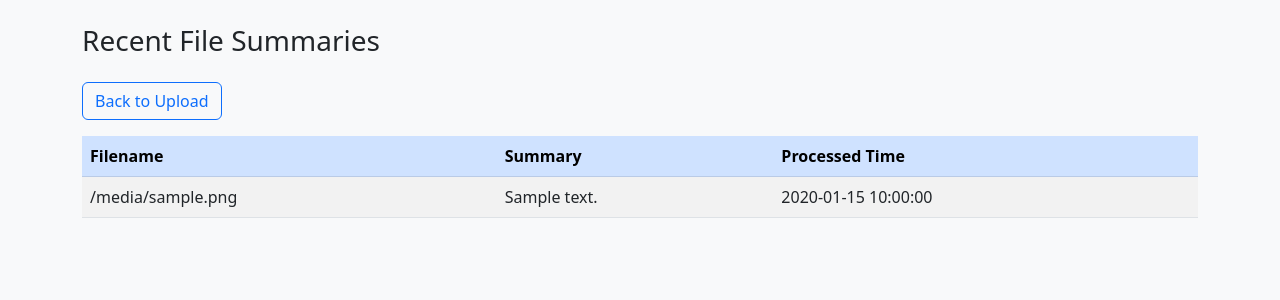
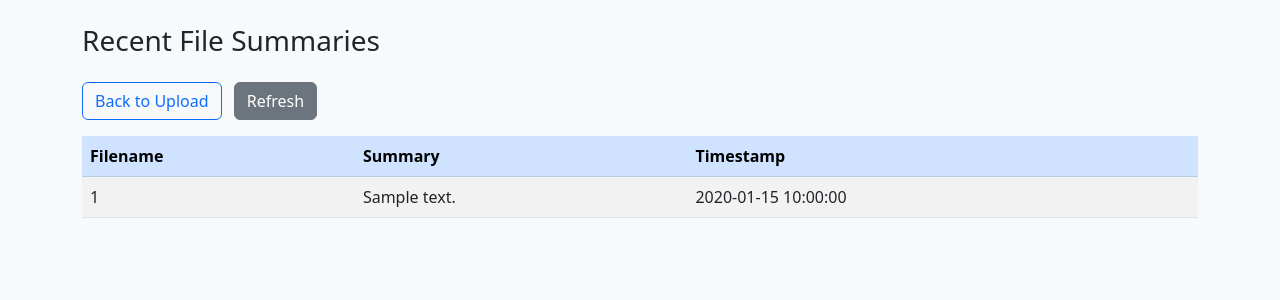
Before and after one commit to marcelomarques05/gcp-challenge-documentai, a Flask app: template frontend/templates/results.html in a window 1280 px wide. Shown: the part 56-356 px from the top of the page. Run offline with Flask 3, Linux system fonts and the light colour scheme; the template is opened without the code that fills it: most values are stand-ins (such as "Sample title", 1, 10 or a date in 2020).

Commit message:
Final version

```diff
--- a/frontend/main.py
+++ b/frontend/main.py
@@ -34,7 +34,9 @@ def upload_file():
             return "Invalid file type", 400
 
         blob = bucket.blob(filename)
-        blob.upload_from_file(uploaded_file)
+        # Set the correct content type
+        content_type = uploaded_file.content_type or 'application/pdf'
+        blob.upload_from_file(uploaded_file, content_type=content_type)
 
     return redirect('/results')
 
--- a/frontend/templates/results.html
+++ b/frontend/templates/results.html
@@ -15,22 +15,44 @@
     </nav>
     <div class="container">
         <h3 class="mb-4">Recent File Summaries</h3>
-        <a href="/" class="btn btn-outline-primary mb-3">Back to Upload</a>
+        <div class="mb-3">
+            <a href="/" class="btn btn-outline-primary">Back to Upload</a>
+            <a href="#" class="btn btn-secondary ms-2" onclick="window.location.reload(); return false;">Refresh</a>
+        </div>
         <div class="table-responsive">
             <table class="table table-striped table-hover align-middle">
                 <thead class="table-primary">
                     <tr>
                         <th>Filename</th>
                         <th>Summary</th>
-                        <th>Processed Time</th>
+                        <th>Timestamp</th>
                     </tr>
                 </thead>
                 <tbody>
                     {% for row in results %}
                     <tr>
-                        <td>{{ row.filename }}</td>
-                        <td>{{ row.summary }}</td>
-                        <td>{{ row.processed_time }}</td>
+                        <td>{{ row.event_id }}</td>
+                        <td>
+                            <span id="summary-short-{{ loop.index }}">
+                                {{ row.document_summary[:100] }}{% if row.document_summary|length > 100 %}...{% endif %}
+                                {% if row.document_summary|length > 100 %}
+                                <a class="btn btn-link btn-sm p-0" data-bs-toggle="collapse" href="#summary-full-{{ loop.index }}" role="button" aria-expanded="false" aria-controls="summary-full-{{ loop.index }}">
+                                    Show more
+                                </a>
+                                {% endif %}
+                            </span>
+                            {% if row.document_summary|length > 100 %}
+                            <div class="collapse mt-2" id="summary-full-{{ loop.index }}">
+                                <div class="card card-body p-2">
+                                    {{ row.document_summary }}
+                                    <a class="btn btn-link btn-sm p-0" data-bs-toggle="collapse" href="#summary-full-{{ loop.index }}" aria-expanded="true" aria-controls="summary-full-{{ loop.index }}">
+                                        Show less
+                                    </a>
+                                </div>
+                            </div>
+                            {% endif %}
+                        </td>
+                        <td>{{ row.time_processed }}</td>
                     </tr>
                     {% else %}
                     <tr>
```
Also changed, not shown: 2 other files.
